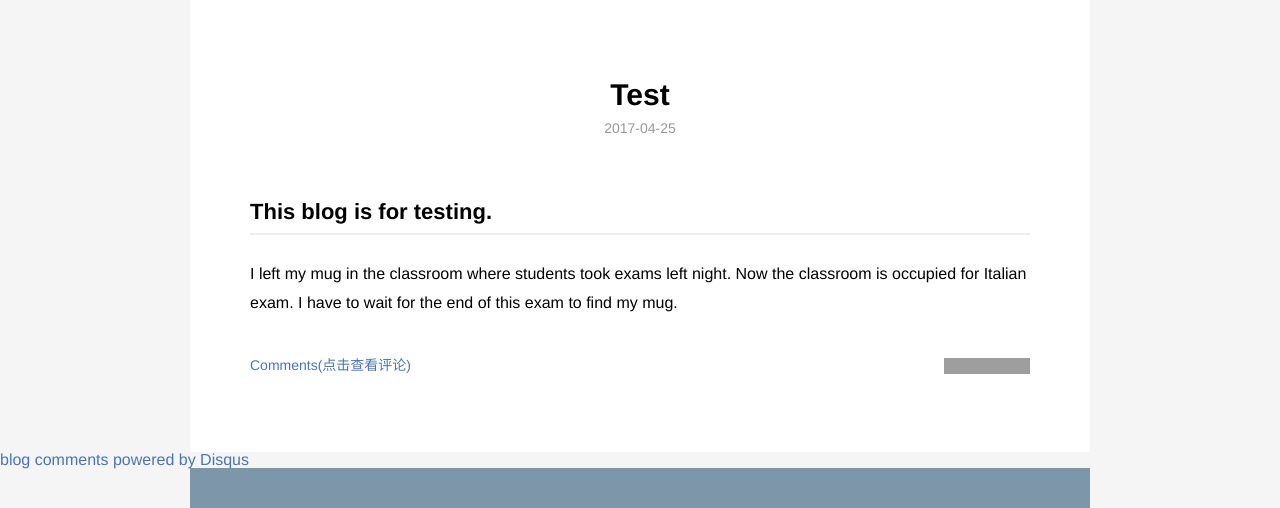
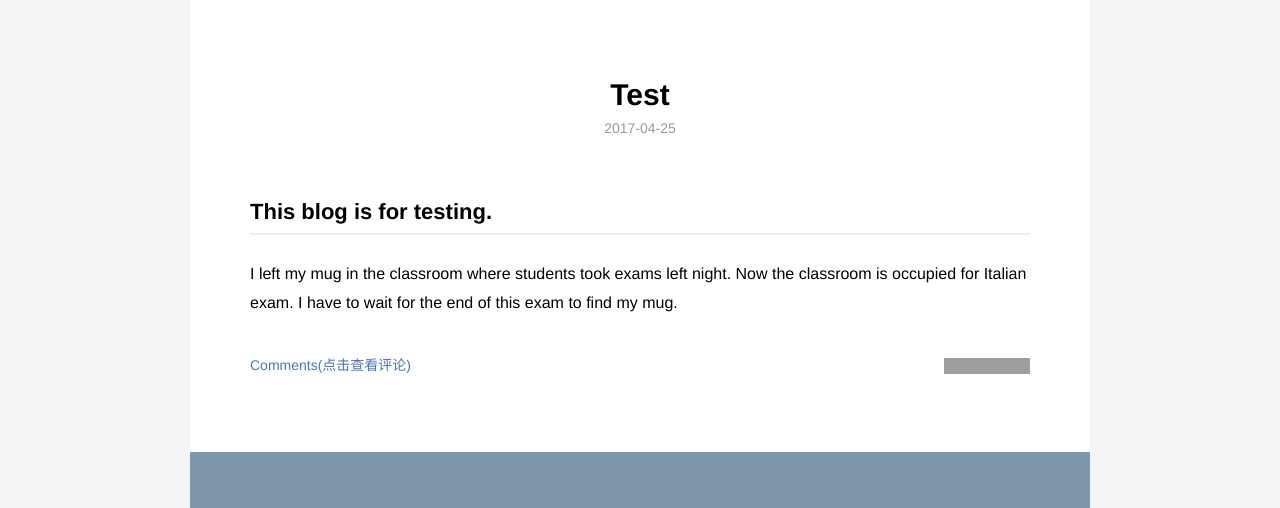
Before and after one commit to TianqiYu/TianqiYu.github.io, a Jekyll site: the page built from _posts/2017-04-25-first-blog.md, in a window 1280 px wide, cut to the strip 0-508 px from the top of the page. Built offline with Jekyll 4.4.1, drawn with Linux system fonts in a browser that asks for light colours; comment, search, counter and statistics services are not loaded; some of the changed lines change nothing that is shown; grey boxes are pictures that could not be loaded.

Commit message:
Update post.html

```diff
--- a/_layouts/post.html
+++ b/_layouts/post.html
@@ -9,21 +9,6 @@
     {{ content }}
     {% include disqus.html %}
   </div>
-  <div id="disqus_thread"></div>
-    <script type="text/javascript">
-        /* * * CONFIGURATION VARIABLES: EDIT BEFORE PASTING INTO YOUR WEBPAGE * * */
-        var disqus_shortname = 'example'; // required: replace example with your forum shortname 这个地方需要改成你配置的网站名
-
-        /* * * DON'T EDIT BELOW THIS LINE * * */
-        (function() {
-            var dsq = document.createElement('script'); dsq.type = 'text/javascript'; dsq.async = true;
-            dsq.src = 'http://' + disqus_shortname + '.disqus.com/embed.js';
-            (document.getElementsByTagName('head')[0] || document.getElementsByTagName('body')[0]).appendChild(dsq);
-        })();
-    </script>
-    <noscript>Please enable JavaScript to view the <a href="http://disqus.com/?ref_noscript">comments powered by Disqus.</a></noscript>
-    <a href="http://disqus.com" class="dsq-brlink">blog comments powered by <span class="logo-disqus">Disqus</span></a>
-
   {% include about.html %}
 
   <script src="/js/jquery-1.7.1.min.js" type="text/javascript"></script>
```
